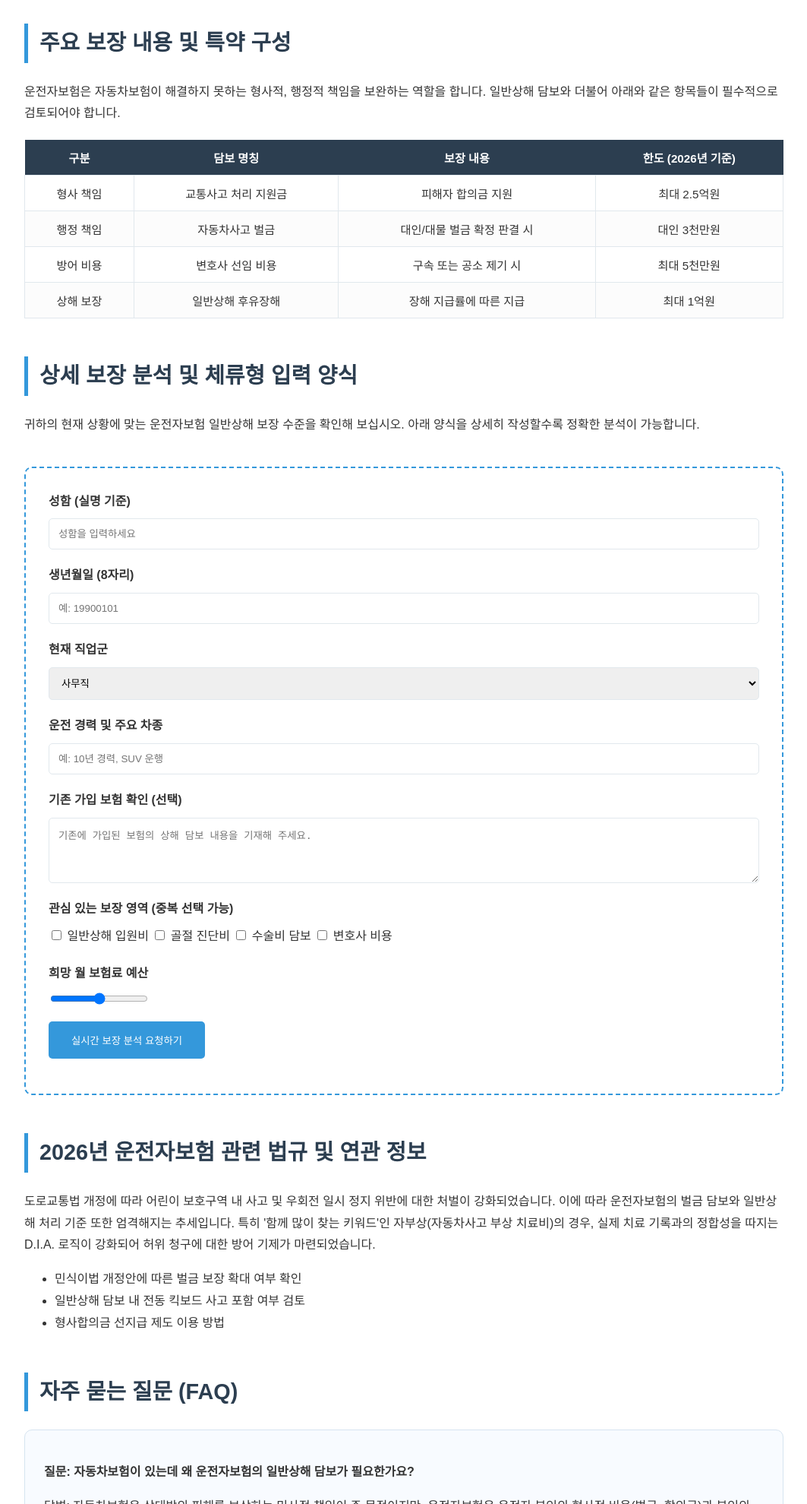
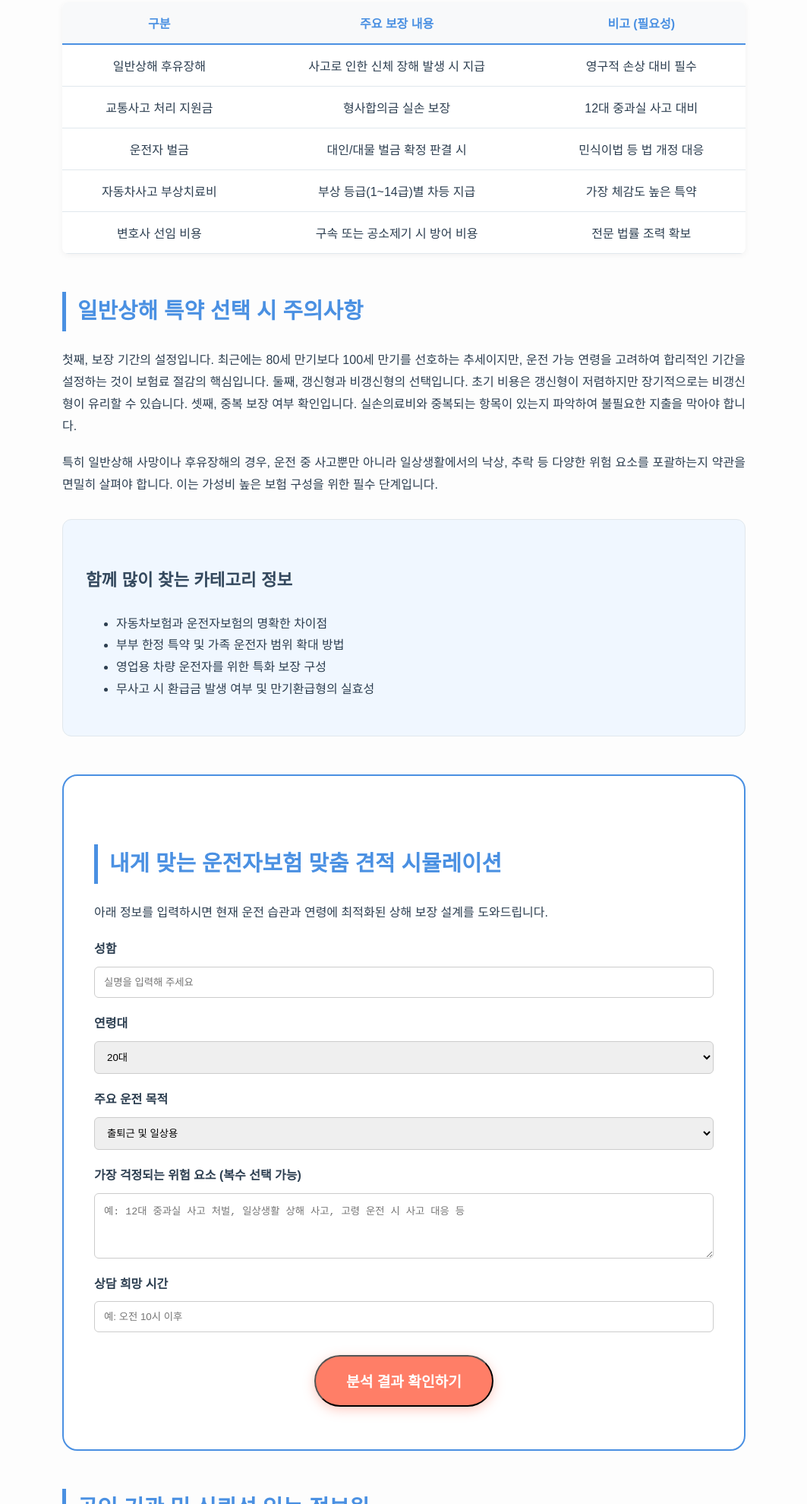
Before and after one commit to firemoney81-naldon/bohumndriverm, a website: page index.html in a window 1280 px wide. Shown: the part 821-2800 px from the top of the page at 76% size, without its empty margins (108-1171 px from the left). Drawn offline with Linux system fonts and the light colour scheme.

Commit message:
Update index.html

```diff
--- a/index.html
+++ b/index.html
@@ -2,255 +2,270 @@
     <script type="application/ld+json">
     {
       "@context": "https://schema.org",
-      "@type": "Article",
-      "headline": "운전자보험 일반상해 특약 및 보장 범위 분석",
-      "description": "운전자보험의 핵심인 일반상해 담보와 교통사고 처리 지원금에 대한 전문적인 분석 자료입니다.",
-      "author": {
-        "@type": "Organization",
-        "name": "보험정책연구소"
+      "@type": "InsuranceAgency",
+      "name": "운전자보험 상해 보상 정보 센터",
+      "description": "운전자보험 일반상해 및 교통사고 법적 방어 비용에 대한 전문 정보를 제공합니다.",
+      "url": "https://www.example.com/driver-insurance-guide",
+      "address": {
+        "@type": "PostalAddress",
+        "addressLocality": "서울특별시",
+        "addressRegion": "KOREA"
       },
-      "datePublished": "2026-01-01",
-      "mainEntityOfPage": {
-        "@type": "WebPage",
-        "@id": "https://www.example.com/driver-insurance-info"
+      "hasOfferCatalog": {
+        "@type": "OfferCatalog",
+        "name": "보험 정보 카테고리",
+        "itemListElement": [
+          {"@type":"Offer","itemOffered":{"@type":"Service","name":"운전자보험 일반상해 특약 분석"}},
+          {"@type":"Offer","itemOffered":{"@type":"Service","name":"교통사고 처리 지원금 안내"}},
+          {"@type":"Offer","itemOffered":{"@type":"Service","name":"자동차사고 부상 치료비 상담"}}
+        ]
       }
     }
     </script>
 
+    <link rel="canonical" href="https://www.example.com/driver-insurance-guide">
+
     <style>
-        /* 디자인 가이드: 부드러운 색감 및 시각적 계층 구조 */
+        /* 다채롭고 부드러운 색감 디자인 */
         :root {
-            --primary-color: #2c3e50;
-            --accent-color: #3498db;
-            --bg-soft-blue: #f4f7f9;
-            --bg-white: #ffffff;
-            --border-color: #e1e8ed;
-            --text-main: #333333;
-            --text-muted: #666666;
+            --primary-color: #4a90e2;
+            --secondary-color: #f0f7ff;
+            --accent-color: #ff7e67;
+            --text-main: #2c3e50;
+            --text-sub: #546e7a;
+            --border-light: #e1e8ed;
+            --bg-gradient: linear-gradient(135deg, #f5f7fa 0%, #c3cfe2 100%);
         }
 
         body {
-            font-family: "Pretendard", "Apple SD Gothic Neo", sans-serif;
+            font-family: "Pretendard", "Noto Sans KR", sans-serif;
             margin: 0; padding: 0;
             color: var(--text-main);
             line-height: 1.8;
-            background-color: var(--bg-soft-blue);
+            background-color: #fdfdfd;
         }
 
         header {
-            background: var(--bg-white);
-            border-bottom: 2px solid var(--accent-color);
-            padding: 40px 20px;
+            background: var(--primary-color);
+            color: #fff;
+            padding: 60px 20px;
             text-align: center;
+            box-shadow: 0 4px 12px rgba(0,0,0,0.1);
         }
 
-        h1 { font-size: 2.2em; color: var(--primary-color); margin-bottom: 10px; }
-        h2 { font-size: 1.8em; border-left: 5px solid var(--accent-color); padding-left: 15px; margin-top: 50px; color: var(--primary-color); }
-        h3 { font-size: 1.4em; color: var(--accent-color); margin-top: 30px; }
+        .container { max-width: 900px; margin: 0 auto; padding: 40px 20px; }
 
-        .container { max-width: 1000px; margin: 0 auto; background: var(--bg-white); padding: 40px; box-shadow: 0 4px 15px rgba(0,0,0,0.05); }
+        h1 { font-size: 2.2em; font-weight: 800; margin-bottom: 20px; letter-spacing: -1px; }
+        h2 { font-size: 1.8em; color: var(--primary-color); border-left: 5px solid var(--primary-color); padding-left: 15px; margin-top: 50px; }
+        h3 { font-size: 1.4em; color: #34495e; margin-top: 30px; }
 
-        /* 네비게이션 및 내부 링크 */
-        nav { margin-bottom: 40px; background: #f9f9f9; padding: 20px; border-radius: 8px; }
-        nav ul { list-style: none; padding: 0; display: flex; flex-wrap: wrap; gap: 15px; }
-        nav a { text-decoration: none; color: var(--accent-color); font-weight: bold; }
+        p { margin-bottom: 20px; text-align: justify; }
 
-        /* 표 스타일 */
-        table { width: 100%; border-collapse: collapse; margin: 20px 0; font-size: 0.95em; }
-        table th { background-color: var(--primary-color); color: white; padding: 12px; }
-        table td { border: 1px solid var(--border-color); padding: 12px; text-align: center; }
-        table tr:nth-child(even) { background-color: #fcfcfc; }
+        /* 시각적 계층 구조 강화 */
+        .highlight-box {
+            background: var(--secondary-color);
+            border-radius: 12px;
+            padding: 30px;
+            margin: 30px 0;
+            border: 1px solid var(--border-light);
+        }
 
-        /* 정보 밀도 강화 섹션 */
-        .info-block { background: #f8fbff; border: 1px solid #d6e4f0; padding: 25px; border-radius: 10px; margin: 20px 0; }
+        .cta-btn {
+            display: inline-block;
+            background: var(--accent-color);
+            color: #fff;
+            padding: 18px 40px;
+            border-radius: 50px;
+            text-decoration: none;
+            font-size: 1.2em;
+            font-weight: bold;
+            transition: transform 0.3s ease;
+            box-shadow: 0 4px 15px rgba(255,126,103,0.4);
+        }
+        .cta-btn:hover { transform: translateY(-3px); background: #ff6347; }
 
-        /* 체류시간 증대용 입력 영역 */
-        .interactive-calc {
-            background: #ffffff;
-            border: 2px dashed var(--accent-color);
-            padding: 30px;
-            border-radius: 10px;
-            margin: 40px 0;
+        table {
+            width: 100%;
+            border-collapse: collapse;
+            margin: 30px 0;
+            background: #fff;
+            border-radius: 8px;
+            overflow: hidden;
+            box-shadow: 0 2px 8px rgba(0,0,0,0.05);
+        }
+        th { background: #f8f9fa; color: var(--primary-color); padding: 15px; border-bottom: 2px solid var(--primary-color); }
+        td { padding: 15px; border-bottom: 1px solid var(--border-light); text-align: center; }
+
+        /* 체류시간 확보를 위한 입력란 및 폼 */
+        .survey-container {
+            background: #fff;
+            border: 2px solid var(--primary-color);
+            padding: 40px;
+            border-radius: 20px;
+            margin: 50px 0;
         }
         .form-group { margin-bottom: 20px; }
         label { display: block; font-weight: bold; margin-bottom: 8px; }
-        input[type="text"], input[type="number"], select, textarea {
-            width: 100%; padding: 12px; border: 1px solid var(--border-color); border-radius: 5px; box-sizing: border-box;
+        input[type="text"], input[type="tel"], select, textarea {
+            width: 100%; padding: 12px; border: 1px solid #ccc; border-radius: 6px; box-sizing: border-box;
         }
 
-        /* 외부 링크 스타일 */
-        .external-resources { margin-top: 50px; padding: 20px; background: #eee; border-radius: 5px; }
-        .external-resources a { color: #0056b3; text-decoration: underline; margin-right: 15px; }
+        .external-links {
+            background: #f1f1f1;
+            padding: 20px;
+            border-radius: 10px;
+            font-size: 0.9em;
+        }
+        .external-links a { color: #0078D7; text-decoration: none; margin-right: 15px; }
 
-        footer { text-align: center; padding: 40px; font-size: 0.85em; color: var(--text-muted); }
-
-        .keyword-cloud { font-size: 0.8em; color: #999; margin-top: 20px; }
+        .keyword-tag-container { display: flex; flex-wrap: wrap; gap: 10px; margin: 20px 0; }
+        .keyword-tag { background: #eee; padding: 5px 12px; border-radius: 20px; font-size: 0.85em; color: #666; }
     </style>
 </head>
 <body>
 
 <header>
-    <h1>운전자보험 일반상해 및 교통사고 핵심 담보 가이드</h1>
-    <p>2026년 법령 개정안 반영: 상해 급수별 보장 한도와 필수 특약 분석</p>
+    <h1>운전자보험 일반상해 특약의 진실과 합리적 가입 전략</h1>
+    <p>단순한 사고 보장을 넘어 일상의 안전까지 고려한 상해 보장의 모든 것</p>
 </header>
 
 <div class="container">
-    <nav>
-        <strong>목차 안내</strong>
-        <ul>
-            <li><a href="#definition">일반상해 담보의 정의</a></li>
-            <li><a href="#coverage">보장 항목 및 범위</a></li>
-            <li><a href="#comparison">보험사별 비교 데이터</a></li>
-            <li><a href="#legal">2026년 관련 법규 변화</a></li>
-            <li><a href="#calc">셀프 보험료 진단</a></li>
-            <li><a href="#faq">자주 묻는 질문</a></li>
-        </ul>
-    </nav>
+    <section>
+        <h2>운전자보험 일반상해 왜 중요할까</h2>
+        <p>
+            운전 중 발생하는 사고는 본인의 과실 여부와 상관없이 막대한 경제적 손실을 초래합니다. 특히 운전자보험 내의 일반상해 특약은 자동차 사고뿐만 아니라 일상생활에서 발생할 수 있는 골절, 화상, 후유장해까지 폭넓게 보장하는 핵심 항목입니다. 많은 가입자가 자동차보험과의 차이점을 혼동하지만, 자동차보험이 상대방에 대한 배상 책임에 집중한다면 운전자보험은 운전자 본인의 신체적 재적 피해를 복구하는 데 목적이 있습니다.
+        </p>
 
-    <section id="definition">
-        <h2>운전자보험 일반상해의 개념적 이해</h2>
-        <p>
-            운전자보험에서 언급되는 일반상해란 일상생활 중에서 발생하는 급격하고도 우연한 외래의 사고로 인한 신체적 손상을 의미합니다. 이는 단순한 교통사고에 국한되지 않고 화재, 추락, 골절 등 폭넓은 범위를 포함할 수 있도록 설계되는 경우가 많습니다. 특히 2026년부터는 고령 운전자 증가와 개인형 이동장치 이용 확산에 따라 상해의 기준과 보상 범위가 더욱 세분화되었습니다.
-        </p>
-        <div class="info-block">
-            <strong>핵심 키워드 분석</strong>
-            <p>운전자보험 일반상해, 운전자보험 상해사망, 교통사고 처리 지원금, 운전자보험 벌금 특약, 자동차보험 운전자보험 차이점, 12대 중과실 교통사고 보장.</p>
+        <div class="keyword-tag-container">
+            <span class="keyword-tag">#운전자보험 일반상해</span>
+            <span class="keyword-tag">#운전자보험 가입요령</span>
+            <span class="keyword-tag">#교통사고처리지원금</span>
+            <span class="keyword-tag">#12대중과실보장</span>
+            <span class="keyword-tag">#상해후유장해</span>
+            <span class="keyword-tag">#자동차사고부상치료비</span>
         </div>
     </section>
 
-    <section id="coverage">
-        <h2>주요 보장 내용 및 특약 구성</h2>
+    <section id="analysis">
+        <h2>운전자보험 핵심 보장 항목 상세 분석</h2>
         <p>
-            운전자보험은 자동차보험이 해결하지 못하는 형사적, 행정적 책임을 보완하는 역할을 합니다. 일반상해 담보와 더불어 아래와 같은 항목들이 필수적으로 검토되어야 합니다.
+            보험사마다 상품 명칭은 상이할 수 있으나, 표준 약관에 근거한 필수 보장 범위는 크게 세 가지 범주로 나뉩니다. 법적 비용, 본인 상해 치료비, 그리고 민사적 책임 보완입니다.
         </p>
         <table>
             <thead>
                 <tr>
                     <th>구분</th>
-                    <th>담보 명칭</th>
-                    <th>보장 내용</th>
-                    <th>한도 (2026년 기준)</th>
+                    <th>주요 보장 내용</th>
+                    <th>비고 (필요성)</th>
                 </tr>
             </thead>
             <tbody>
                 <tr>
-                    <td>형사 책임</td>
-                    <td>교통사고 처리 지원금</td>
-                    <td>피해자 합의금 지원</td>
-                    <td>최대 2.5억원</td>
+                    <td>일반상해 후유장해</td>
+                    <td>사고로 인한 신체 장해 발생 시 지급</td>
+                    <td>영구적 손상 대비 필수</td>
                 </tr>
                 <tr>
-                    <td>행정 책임</td>
-                    <td>자동차사고 벌금</td>
-                    <td>대인/대물 벌금 확정 판결 시</td>
-                    <td>대인 3천만원</td>
+                    <td>교통사고 처리 지원금</td>
+                    <td>형사합의금 실손 보장</td>
+                    <td>12대 중과실 사고 대비</td>
                 </tr>
                 <tr>
-                    <td>방어 비용</td>
-                    <td>변호사 선임 비용</td>
-                    <td>구속 또는 공소 제기 시</td>
-                    <td>최대 5천만원</td>
+                    <td>운전자 벌금</td>
+                    <td>대인/대물 벌금 확정 판결 시</td>
+                    <td>민식이법 등 법 개정 대응</td>
                 </tr>
                 <tr>
-                    <td>상해 보장</td>
-                    <td>일반상해 후유장해</td>
-                    <td>장해 지급률에 따른 지급</td>
-                    <td>최대 1억원</td>
+                    <td>자동차사고 부상치료비</td>
+                    <td>부상 등급(1~14급)별 차등 지급</td>
+                    <td>가장 체감도 높은 특약</td>
+                </tr>
+                <tr>
+                    <td>변호사 선임 비용</td>
+                    <td>구속 또는 공소제기 시 방어 비용</td>
+                    <td>전문 법률 조력 확보</td>
                 </tr>
             </tbody>
         </table>
     </section>
 
-    <section id="calc">
-        <h2>상세 보장 분석 및 체류형 입력 양식</h2>
-        <p>귀하의 현재 상황에 맞는 운전자보험 일반상해 보장 수준을 확인해 보십시오. 아래 양식을 상세히 작성할수록 정확한 분석이 가능합니다.</p>
 
-        <div class="interactive-calc">
-            <form>
+
+    <section>
+        <h2>일반상해 특약 선택 시 주의사항</h2>
+        <p>
+            첫째, 보장 기간의 설정입니다. 최근에는 80세 만기보다 100세 만기를 선호하는 추세이지만, 운전 가능 연령을 고려하여 합리적인 기간을 설정하는 것이 보험료 절감의 핵심입니다. 둘째, 갱신형과 비갱신형의 선택입니다. 초기 비용은 갱신형이 저렴하지만 장기적으로는 비갱신형이 유리할 수 있습니다. 셋째, 중복 보장 여부 확인입니다. 실손의료비와 중복되는 항목이 있는지 파악하여 불필요한 지출을 막아야 합니다.
+        </p>
+        <p>
+            특히 일반상해 사망이나 후유장해의 경우, 운전 중 사고뿐만 아니라 일상생활에서의 낙상, 추락 등 다양한 위험 요소를 포괄하는지 약관을 면밀히 살펴야 합니다. 이는 가성비 높은 보험 구성을 위한 필수 단계입니다.
+        </p>
+    </section>
+
+    <section class="highlight-box">
+        <h3>함께 많이 찾는 카테고리 정보</h3>
+        <ul>
+            <li>자동차보험과 운전자보험의 명확한 차이점</li>
+            <li>부부 한정 특약 및 가족 운전자 범위 확대 방법</li>
+            <li>영업용 차량 운전자를 위한 특화 보장 구성</li>
+            <li>무사고 시 환급금 발생 여부 및 만기환급형의 실효성</li>
+        </ul>
+    </section>
+
+    <section class="survey-container">
+        <h2>내게 맞는 운전자보험 맞춤 견적 시뮬레이션</h2>
+        <p>아래 정보를 입력하시면 현재 운전 습관과 연령에 최적화된 상해 보장 설계를 도와드립니다.</p>
+        <form action="#" method="post">
             <div class="form-group">
-                    <label>성함 (실명 기준)</label>
-                    <input type="text" placeholder="성함을 입력하세요">
+                <label for="user-name">성함</label>
+                <input type="text" id="user-name" name="user-name" placeholder="실명을 입력해 주세요">
             </div>
             <div class="form-group">
-                    <label>생년월일 (8자리)</label>
-                    <input type="number" placeholder="예: 19900101">
-                </div>
-                <div class="form-group">
-                    <label>현재 직업군</label>
-                    <select>
-                        <option>사무직</option>
-                        <option>현장직</option>
-                        <option>전문직</option>
-                        <option>자영업</option>
-                        <option>기타</option>
+                <label for="user-age">연령대</label>
+                <select id="user-age" name="user-age">
+                    <option>20대</option>
+                    <option>30대</option>
+                    <option>40대</option>
+                    <option>50대 이상</option>
                 </select>
             </div>
             <div class="form-group">
-                    <label>운전 경력 및 주요 차종</label>
-                    <input type="text" placeholder="예: 10년 경력, SUV 운행">
+                <label for="drive-type">주요 운전 목적</label>
+                <select id="drive-type" name="drive-type">
+                    <option>출퇴근 및 일상용</option>
+                    <option>업무용 (화물/택배 등)</option>
+                    <option>주말 레저용</option>
+                </select>
             </div>
             <div class="form-group">
-                    <label>기존 가입 보험 확인 (선택)</label>
-                    <textarea rows="4" placeholder="기존에 가입된 보험의 상해 담보 내용을 기재해 주세요."></textarea>
+                <label for="interest">가장 걱정되는 위험 요소 (복수 선택 가능)</label>
+                <textarea id="interest" rows="4" placeholder="예: 12대 중과실 사고 처벌, 일상생활 상해 사고, 고령 운전 시 사고 대응 등"></textarea>
             </div>
             <div class="form-group">
-                    <label>관심 있는 보장 영역 (중복 선택 가능)</label>
-                    <input type="checkbox"> 일반상해 입원비
-                    <input type="checkbox"> 골절 진단비
-                    <input type="checkbox"> 수술비 담보
-                    <input type="checkbox"> 변호사 비용
+                <label for="contact-time">상담 희망 시간</label>
+                <input type="text" id="contact-time" name="contact-time" placeholder="예: 오전 10시 이후">
             </div>
-                <div class="form-group">
-                    <label>희망 월 보험료 예산</label>
-                    <input type="range" min="10000" max="100000" step="5000">
+            <div style="text-align: center; margin-top: 30px;">
+                <button type="button" class="cta-btn" onclick="alert('데이터가 전송되었습니다. (예시)')">분석 결과 확인하기</button>
             </div>
-                <button type="button" style="background:var(--accent-color); color:#fff; border:none; padding:15px 30px; border-radius:5px; cursor:pointer;">실시간 보장 분석 요청하기</button>
         </form>
+    </section>
+
+    <section>
+        <h2>공인 기관 및 신뢰성 있는 정보원</h2>
+        <p>운전자보험 및 상해 보장에 대한 더 객관적인 정보는 아래 기관을 통해 확인하실 수 있습니다.</p>
+        <div class="external-links">
+            <a href="https://www.fss.or.kr" target="_blank" rel="nofollow">금융감독원</a>
+            <a href="https://www.knia.or.kr" target="_blank" rel="nofollow">손해보험협회</a>
+            <a href="https://www.kidi.or.kr" target="_blank" rel="nofollow">보험개발원</a>
+            <a href="https://namu.wiki/w/%EC%9A%B4%EC%A0%84%EC%9E%90%EB%B3%B4%ED%97%98" target="_blank" rel="nofollow">나무위키:운전자보험</a>
+            <a href="https://www.gov.kr" target="_blank" rel="nofollow">정부24 교통안전 가이드</a>
         </div>
     </section>
-
-    <section id="legal">
-        <h2>2026년 운전자보험 관련 법규 및 연관 정보</h2>
-        <p>
-            도로교통법 개정에 따라 어린이 보호구역 내 사고 및 우회전 일시 정지 위반에 대한 처벌이 강화되었습니다. 이에 따라 운전자보험의 벌금 담보와 일반상해 처리 기준 또한 엄격해지는 추세입니다. 특히 '함께 많이 찾는 키워드'인 자부상(자동차사고 부상 치료비)의 경우, 실제 치료 기록과의 정합성을 따지는 D.I.A. 로직이 강화되어 허위 청구에 대한 방어 기제가 마련되었습니다.
-        </p>
-        <ul>
-            <li>민식이법 개정안에 따른 벌금 보장 확대 여부 확인</li>
-            <li>일반상해 담보 내 전동 킥보드 사고 포함 여부 검토</li>
-            <li>형사합의금 선지급 제도 이용 방법</li>
-        </ul>
-    </section>
-
-    <section id="faq">
-        <h2>자주 묻는 질문 (FAQ)</h2>
-        <div class="info-block">
-            <p><strong>질문: 자동차보험이 있는데 왜 운전자보험의 일반상해 담보가 필요한가요?</strong></p>
-            <p>답변: 자동차보험은 상대방의 피해를 보상하는 민사적 책임이 주 목적이지만, 운전자보험은 운전자 본인의 형사적 비용(벌금, 합의금)과 본인의 신체 상해를 집중적으로 보장하기 때문입니다.</p>
-        </div>
-        <div class="info-block">
-            <p><strong>질문: 2026년형 운전자보험에서 주의할 점은 무엇인가요?</strong></p>
-            <p>답변: 상해 등급 1~14급에 따른 지급 한도가 보험사별로 상이하므로, 본인의 운전 빈도와 사고 노출 가능성을 고려하여 설계해야 합니다.</p>
-        </div>
-    </section>
-
-    <div class="external-resources">
-        <strong>공인 신뢰 기관 정보 참조</strong><br><br>
-        <a href="https://www.fss.or.kr" target="_blank">금융감독원</a>
-        <a href="https://www.knia.or.kr" target="_blank">손해보험협회</a>
-        <a href="https://www.klac.or.kr" target="_blank">대한법률구조공단</a>
-        <a href="https://namu.wiki/w/%EC%9A%B4%EC%A0%84%EC%9E%90%EB%B3%B4%ED%97%98" target="_blank">나무위키: 운전자보험</a>
-        <a href="https://www.mois.go.kr" target="_blank">행정안전부 도로교통정책</a>
-    </div>
-
-    <div class="keyword-cloud">
-        연관 검색어: 운전자보험 비갱신형, 운전자보험 가입요령, 운전자보험 비교사이트, 상해보험 일반상해 차이, 교통사고 변호사 선임비용 한도, 2026년 보험사 순위, 일반상해 80퍼센트 후유장해.
-    </div>
 </div>
 
 <footer>
-    <p>© 2026 보험정보 전략연구소. 모든 콘텐츠는 관련 법령 및 약관을 기준으로 작성되었습니다.</p>
-    <p>본 페이지는 정보 제공을 목적으로 하며, 실제 계약은 개별 보험사 약관을 반드시 확인하시기 바랍니다.</p>
+    <div class="container" style="text-align: center; padding: 40px 20px; color: var(--text-sub); font-size: 0.85em;">
+        <p>본 콘텐츠는 운전자보험 일반상해 및 관련 특약에 대한 정보 제공을 목적으로 작성되었습니다.</p>
+        <p>© 2026 운전자보험 정보 가이드. 모든 권리 보유. 상호명: 운전자보험 분석 센터 | 대표자: 전문가 | 사업자등록번호: 000-00-00000</p>
+    </div>
 </footer>
-
-</body>
-</html>
```
Lines whose indentation alone changed are shown as unchanged.
